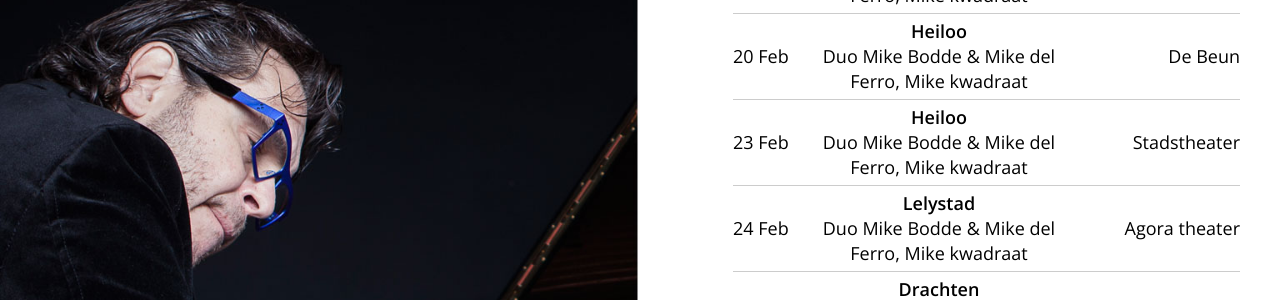
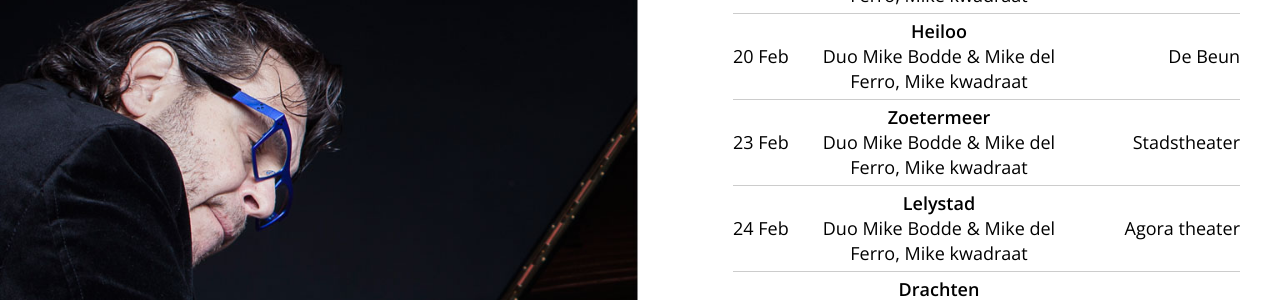
Before and after one commit to mikedelferro/website, a Jekyll site: the page built from agenda.html, in a window 1280 px wide and 900 px high, scrolled down 1243 px. Shown: the part 155-455 px from the top of the window. Built offline with Jekyll 4.4.1, drawn with Linux system fonts in a browser that asks for light colours; nearby versions of some CDN libraries.

Commit message:
Updated '_config.yml' via CloudCannon

```diff
--- a/_config.yml
+++ b/_config.yml
@@ -22,7 +22,7 @@ gigs:
   - title: 'Duo Mike Bodde & Mike del Ferro, Mike kwadraat'
     date: 2018-02-23 20:30:00
     location: Stadstheater
-    venue: Heiloo
+    venue: Zoetermeer
     url: www.stadstheater.nl
   - title: 'Duo Mike Bodde & Mike del Ferro, Mike kwadraat'
     date: 2018-02-24 20:30:00
```
